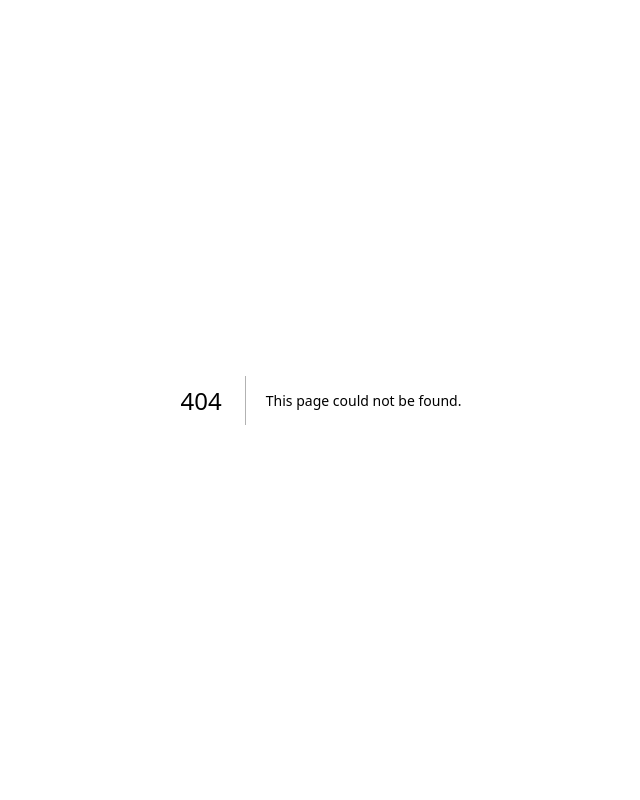
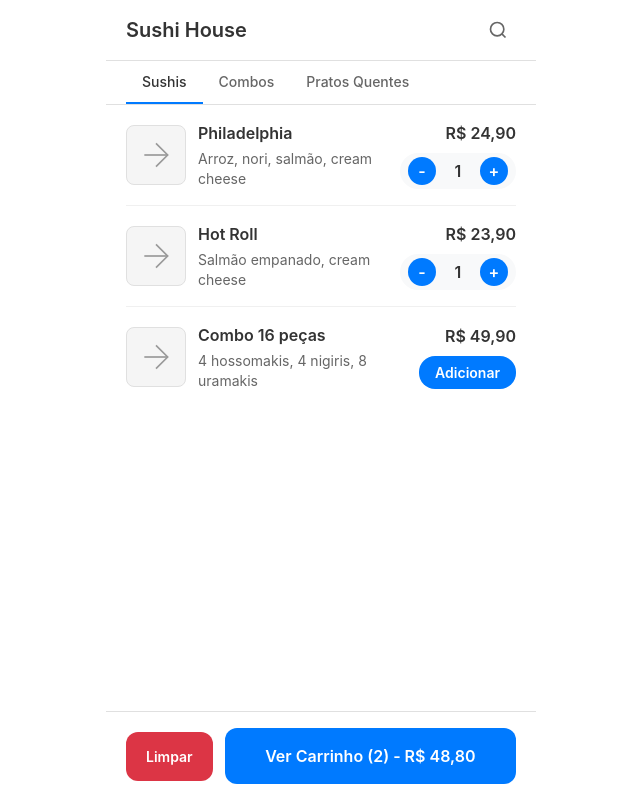
Before and after one commit to alexandrefscampos/sushi-equipe-4, a Next.js app in the folder web/: page /menu in a window 1280 px wide. Before the commit this address had no page. Shown: the whole page, without its empty margins (319-959 px from the left). Built offline with nearby package versions, Linux system fonts and the light colour scheme.

Commit message:
chore: improve folder structure based on next.js app router architecture

```diff
--- a/web/src/pages/menu/sushi-menu.module.css
+++ b/web/src/app/menu/page.module.css
@@ -137,11 +137,80 @@
   line-height: 1.4;
 }
 
+.productActions {
+  display: flex;
+  flex-direction: column;
+  align-items: flex-end;
+  gap: 8px;
+  flex-shrink: 0;
+}
+
 .productPrice {
-  flex-shrink: 0;
   font-size: 16px;
   font-weight: 600;
   color: #333333;
+}
+
+/* Cart Controls */
+.quantityControls {
+  display: flex;
+  align-items: center;
+  gap: 12px;
+  background-color: #f8f9fa;
+  border-radius: 20px;
+  padding: 4px 8px;
+}
+
+.quantityButton {
+  width: 28px;
+  height: 28px;
+  border-radius: 50%;
+  border: none;
+  background-color: #007AFF;
+  color: white;
+  font-size: 16px;
+  font-weight: 600;
+  cursor: pointer;
+  display: flex;
+  align-items: center;
+  justify-content: center;
+  transition: background-color 0.2s ease;
+}
+
+.quantityButton:hover {
+  background-color: #0056CC;
+}
+
+.quantityButton:active {
+  background-color: #004BB5;
+}
+
+.quantity {
+  font-size: 16px;
+  font-weight: 600;
+  color: #333333;
+  min-width: 20px;
+  text-align: center;
+}
+
+.addButton {
+  background-color: #007AFF;
+  color: white;
+  border: none;
+  border-radius: 16px;
+  padding: 8px 16px;
+  font-size: 14px;
+  font-weight: 600;
+  cursor: pointer;
+  transition: background-color 0.2s ease;
+}
+
+.addButton:hover {
+  background-color: #0056CC;
+}
+
+.addButton:active {
+  background-color: #004BB5;
 }
 
 /* Cart Summary */
@@ -151,8 +220,34 @@
   background-color: #ffffff;
 }
 
+.cartFooter {
+  display: flex;
+  gap: 12px;
+  align-items: center;
+}
+
+.clearButton {
+  background-color: #dc3545;
+  color: white;
+  border: none;
+  border-radius: 12px;
+  padding: 16px 20px;
+  font-size: 14px;
+  font-weight: 600;
+  cursor: pointer;
+  transition: background-color 0.2s ease;
+}
+
+.clearButton:hover {
+  background-color: #c82333;
+}
+
+.clearButton:active {
+  background-color: #bd2130;
+}
+
 .cartButton {
-  width: 100%;
+  flex: 1;
   background-color: #007AFF;
   color: white;
   border: none;
@@ -162,14 +257,24 @@
   font-weight: 600;
   cursor: pointer;
   transition: background-color 0.2s ease;
+  text-decoration: none;
+  display: flex;
+  align-items: center;
+  justify-content: center;
+  text-align: center;
 }
 
-.cartButton:hover {
+.cartButton:hover:not(:disabled) {
   background-color: #0056CC;
 }
 
-.cartButton:active {
+.cartButton:active:not(:disabled) {
   background-color: #004BB5;
+}
+
+.cartButton:disabled {
+  background-color: #cccccc;
+  cursor: not-allowed;
 }
 
 /* Mobile optimizations */
@@ -196,6 +301,21 @@
 
   .cartSummary {
     padding: 12px 16px;
+  }
+
+  .quantityControls {
+    gap: 8px;
+  }
+
+  .quantityButton {
+    width: 24px;
+    height: 24px;
+    font-size: 14px;
+  }
+
+  .addButton {
+    padding: 6px 12px;
+    font-size: 12px;
   }
 }
 
@@ -261,8 +381,21 @@
     color: #ffffff;
   }
 
+  .quantityControls {
+    background-color: #1c1c1e;
+  }
+
+  .quantity {
+    color: #ffffff;
+  }
+
   .cartSummary {
     background-color: #000000;
     border-top-color: #333333;
   }
+
+  .cartButton:disabled {
+    background-color: #444444;
+    color: #888888;
+  }
 }
--- a/web/src/pages/menu/sushi-menu.tsx
+++ b/web/src/app/menu/page.tsx
@@ -1,7 +1,8 @@
 "use client";
 
 import { useState } from "react";
-import styles from "./sushi-menu.module.css";
+import Link from "next/link";
+import styles from "./page.module.css";
 
 interface Product {
   id: string;
@@ -47,7 +48,7 @@ const categories = [
   { id: "pratos-quentes", label: "Pratos Quentes" },
 ] as const;
 
-export default function SushiMenu() {
+export default function MenuPage() {
   const [activeCategory, setActiveCategory] = useState<string>("sushis");
   const [cart, setCart] = useState<CartItem[]>([
     { product: products[0], quantity: 1 },
@@ -152,7 +153,10 @@ export default function SushiMenu() {
       </nav>
 
       <main className={styles.productList}>
-        {filteredProducts.map((product) => (
+        {filteredProducts.map((product) => {
+          const quantityInCart = getProductQuantityInCart(product.id);
+
+          return (
             <div key={product.id} className={styles.productCard}>
               <div className={styles.productImage}>
                 <div className={styles.imagePlaceholder}>
@@ -171,19 +175,59 @@ export default function SushiMenu() {
               </div>
               <div className={styles.productInfo}>
                 <h3 className={styles.productName}>{product.name}</h3>
-              <p className={styles.productDescription}>{product.description}</p>
+                <p className={styles.productDescription}>
+                  {product.description}
+                </p>
               </div>
+              <div className={styles.productActions}>
                 <div className={styles.productPrice}>
                   {formatPrice(product.price)}
                 </div>
+                {quantityInCart > 0 ? (
+                  <div className={styles.quantityControls}>
+                    <button
+                      className={styles.quantityButton}
+                      onClick={() => removeFromCart(product.id)}
+                    >
+                      -
+                    </button>
+                    <span className={styles.quantity}>{quantityInCart}</span>
+                    <button
+                      className={styles.quantityButton}
+                      onClick={() => addToCart(product)}
+                    >
+                      +
+                    </button>
                   </div>
-        ))}
+                ) : (
+                  <button
+                    className={styles.addButton}
+                    onClick={() => addToCart(product)}
+                  >
+                    Adicionar
+                  </button>
+                )}
+              </div>
+            </div>
+          );
+        })}
       </main>
 
       <footer className={styles.cartSummary}>
-        <button className={styles.cartButton}>
+        {cartItemCount > 0 ? (
+          <div className={styles.cartFooter}>
+            <button className={styles.clearButton} onClick={clearCart}>
+              Limpar
+            </button>
+            <Link href="/cart" className={styles.cartButton}>
               Ver Carrinho ({cartItemCount}) - {formatPrice(cartTotal)}
+            </Link>
+          </div>
+        ) : (
+          <button className={styles.cartButton} disabled>
+            Carrinho vazio
           </button>
+        )}
       </footer>
     </div>
   );
--- a/web/src/app/page.module.css
+++ /dev/null
@@ -1,167 +0,0 @@
-.page {
-  --gray-rgb: 0, 0, 0;
-  --gray-alpha-200: rgba(var(--gray-rgb), 0.08);
-  --gray-alpha-100: rgba(var(--gray-rgb), 0.05);
-
-  --button-primary-hover: #383838;
-  --button-secondary-hover: #f2f2f2;
-
-  display: grid;
-  grid-template-rows: 20px 1fr 20px;
-  align-items: center;
-  justify-items: center;
-  min-height: 100svh;
-  padding: 80px;
-  gap: 64px;
-  font-family: var(--font-geist-sans);
-}
-
-@media (prefers-color-scheme: dark) {
-  .page {
-    --gray-rgb: 255, 255, 255;
-    --gray-alpha-200: rgba(var(--gray-rgb), 0.145);
-    --gray-alpha-100: rgba(var(--gray-rgb), 0.06);
-
-    --button-primary-hover: #ccc;
-    --button-secondary-hover: #1a1a1a;
-  }
-}
-
-.main {
-  display: flex;
-  flex-direction: column;
-  gap: 32px;
-  grid-row-start: 2;
-}
-
-.main ol {
-  font-family: var(--font-geist-mono);
-  padding-left: 0;
-  margin: 0;
-  font-size: 14px;
-  line-height: 24px;
-  letter-spacing: -0.01em;
-  list-style-position: inside;
-}
-
-.main li:not(:last-of-type) {
-  margin-bottom: 8px;
-}
-
-.main code {
-  font-family: inherit;
-  background: var(--gray-alpha-100);
-  padding: 2px 4px;
-  border-radius: 4px;
-  font-weight: 600;
-}
-
-.ctas {
-  display: flex;
-  gap: 16px;
-}
-
-.ctas a {
-  appearance: none;
-  border-radius: 128px;
-  height: 48px;
-  padding: 0 20px;
-  border: 1px solid transparent;
-  transition:
-    background 0.2s,
-    color 0.2s,
-    border-color 0.2s;
-  cursor: pointer;
-  display: flex;
-  align-items: center;
-  justify-content: center;
-  font-size: 16px;
-  line-height: 20px;
-  font-weight: 500;
-}
-
-a.primary {
-  background: var(--foreground);
-  color: var(--background);
-  gap: 8px;
-}
-
-a.secondary {
-  border-color: var(--gray-alpha-200);
-  min-width: 158px;
-}
-
-.footer {
-  grid-row-start: 3;
-  display: flex;
-  gap: 24px;
-}
-
-.footer a {
-  display: flex;
-  align-items: center;
-  gap: 8px;
-}
-
-.footer img {
-  flex-shrink: 0;
-}
-
-/* Enable hover only on non-touch devices */
-@media (hover: hover) and (pointer: fine) {
-  a.primary:hover {
-    background: var(--button-primary-hover);
-    border-color: transparent;
-  }
-
-  a.secondary:hover {
-    background: var(--button-secondary-hover);
-    border-color: transparent;
-  }
-
-  .footer a:hover {
-    text-decoration: underline;
-    text-underline-offset: 4px;
-  }
-}
-
-@media (max-width: 600px) {
-  .page {
-    padding: 32px;
-    padding-bottom: 80px;
-  }
-
-  .main {
-    align-items: center;
-  }
-
-  .main ol {
-    text-align: center;
-  }
-
-  .ctas {
-    flex-direction: column;
-  }
-
-  .ctas a {
-    font-size: 14px;
-    height: 40px;
-    padding: 0 16px;
-  }
-
-  a.secondary {
-    min-width: auto;
-  }
-
-  .footer {
-    flex-wrap: wrap;
-    align-items: center;
-    justify-content: center;
-  }
-}
-
-@media (prefers-color-scheme: dark) {
-  .logo {
-    filter: invert();
-  }
-}
--- a/web/src/app/page.tsx
+++ b/web/src/app/page.tsx
@@ -1,5 +1,5 @@
-import SushiMenu from "@/pages/menu/sushi-menu";
+import { redirect } from "next/navigation";
 
-export default function Home() {
-  return <SushiMenu />;
+export default function HomePage() {
+  redirect("/menu");
 }
```
Lines whose indentation alone changed are shown as unchanged.
